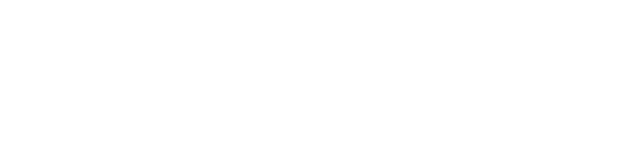
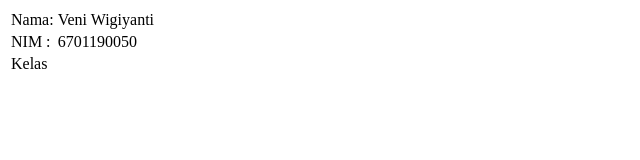
Before and after one commit to veniwigiyanti/balajar1.1, a plain HTML site: page index.html in a window 1280 px wide. Shown: the whole page, without its empty margins (0-640 px from the left). Drawn offline with Linux system fonts and the light colour scheme.

Commit message:
v1.1-nim

```diff
--- a/index.html
+++ b/index.html
@@ -5,6 +5,19 @@
     <title>Title</title>
 </head>
 <body>
-
+<table>
+    <tr>
+        <td>Nama:</td>
+        <td>Veni Wigiyanti</td>
+    </tr>
+    <tr>
+        <td>NIM :</td>
+        <td>6701190050</td>
+    </tr>
+    <tr>
+        <td>Kelas</td>
+        <td></td>
+    </tr>
+</table>
 </body>
 </html>
```
